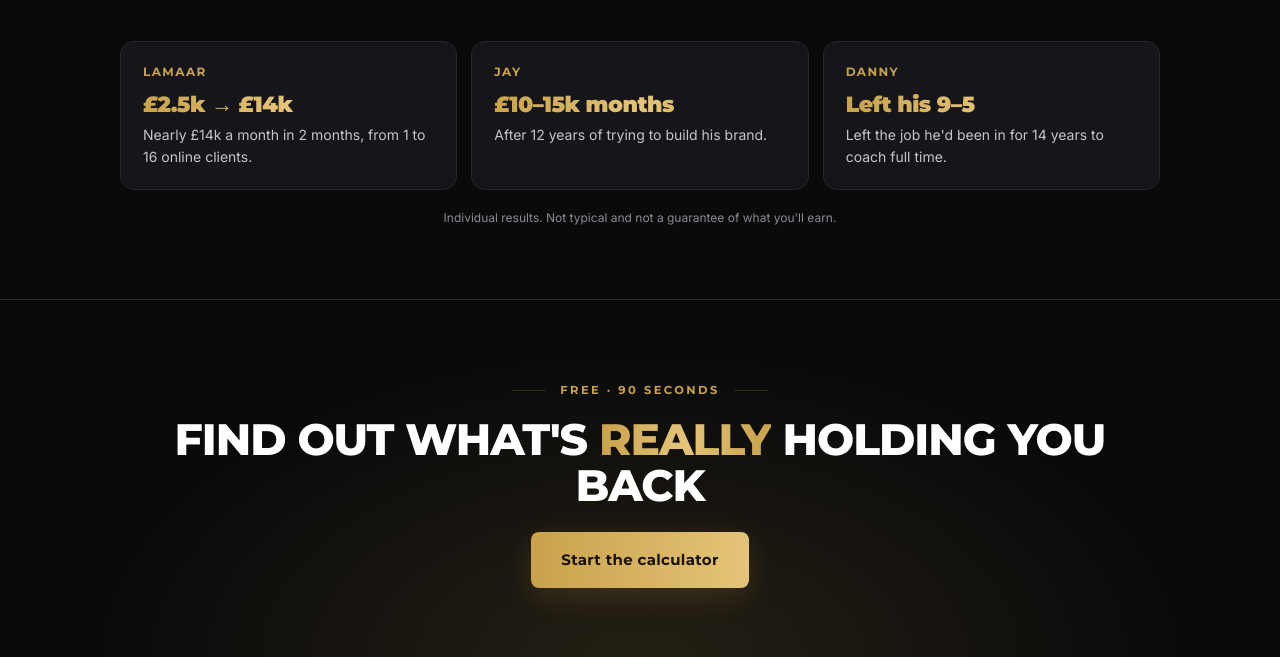
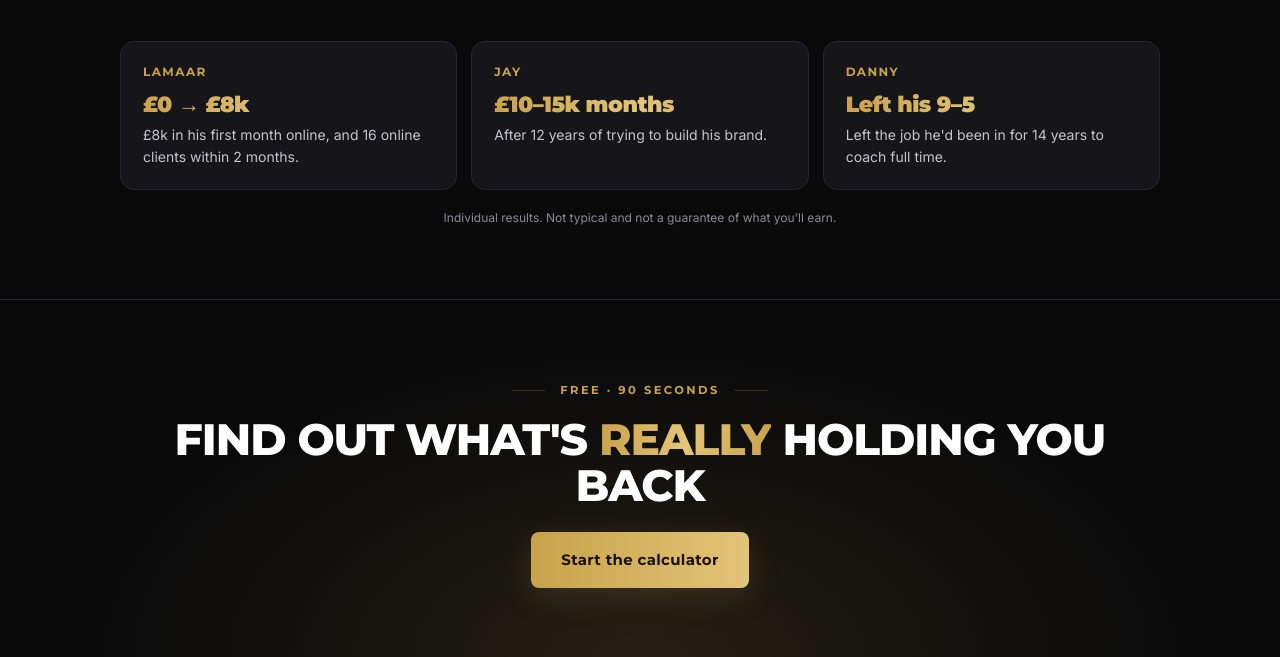
Before and after one commit to BaseBrandsGroup/bb-previews, a plain HTML site: page frequency-10k-gap/index.html in a window 1280 px wide. Shown: the part 2045-2702 px from the top of the page. Drawn offline with Linux system fonts and the light colour scheme.

Commit message:
Preview: frequency-10k-gap (update Lamaar result)

```diff
--- a/frequency-10k-gap/index.html
+++ b/frequency-10k-gap/index.html
@@ -264,7 +264,7 @@
     </div>
 
     <div class="wins">
-      <div class="card win"><div class="who">Lamaar</div><div class="from gold-text">£2.5k → £14k</div><p>Nearly £14k a month in 2 months, from 1 to 16 online clients.</p></div>
+      <div class="card win"><div class="who">Lamaar</div><div class="from gold-text">£0 → £8k</div><p>£8k in his first month online, and 16 online clients within 2 months.</p></div>
       <div class="card win"><div class="who">Jay</div><div class="from gold-text">£10–15k months</div><p>After 12 years of trying to build his brand.</p></div>
       <div class="card win"><div class="who">Danny</div><div class="from gold-text">Left his 9–5</div><p>Left the job he'd been in for 14 years to coach full time.</p></div>
     </div>
```
